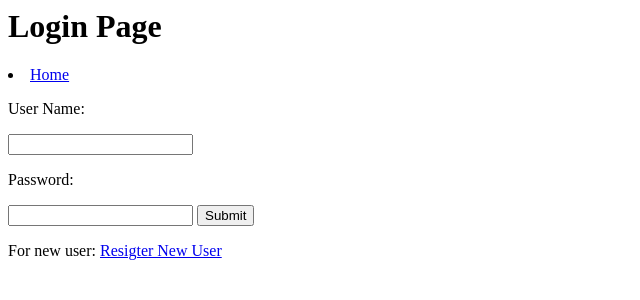
After one commit to vijay113/BasicOfPython, a Django app: page /login in a window 1280 px wide. The commit adds this page. Shown: the top 300 px of the page, without its empty margins (0-640 px from the left). Run offline with Django 3.2, Linux system fonts and the light colour scheme.

Commit message:
User Registration , Login, Logout in Pyhton n Django

```diff
--- /dev/null
+++ b/BasicsOfPython/MyPractices/MyConceptsLearning.py
@@ -0,0 +1 @@
+print("Hello")
--- a/Django_Apps/Blogging/blogging_users/urls.py
+++ b/Django_Apps/Blogging/blogging_users/urls.py
@@ -4,5 +4,8 @@ from . import views
 
 urlpatterns=[
     path("",views.index,name="index"),
-    path("register",views.register,name="register")
+    path("register",views.register,name="register"),
+    path("login",views.login,name="login"),
+    path("logout",views.logout,name="logout"),
+    path("post/<str:pk>",views.posts,name="post")
 ]
--- a/Django_Apps/Blogging/blogging_users/views.py
+++ b/Django_Apps/Blogging/blogging_users/views.py
@@ -1,11 +1,60 @@
 from django.http import HttpResponse
-from django.shortcuts import render
+from django.shortcuts import redirect, render
+from django.contrib.auth.models import User,auth
+from django.contrib import messages
 
 
 
 def register(request):
-    return render(request,"register.html")
+    if request.method == "POST":
+        username = request.POST["username"]
+        email = request.POST["email"]
+        password = request.POST["password"]
+        password2 = request.POST["password2"]
+
+        if password == password2:
+            # check mail is exists or not?
+            if User.objects.filter(email=email).exists():
+                messages.info(request,"email already used.")
+                return redirect("register")
+            elif User.objects.filter(username = username).exists():
+                messages.info(request,"User name already used.")
+                return redirect("register")
+            else:
+                user = User.objects.create_user(username=username,email=email,password=password)
+                user.save()
+                return redirect("login")
+        else:
+            messages.info(request,"Confirm Password is not same.")
+    else:
+        return render(request,"register.html")
 
 def index(request):
     return render(request,"Index.html")
     #return HttpResponse(request,"<h1>Welcome Users</h1>")
+
+def login(request):
+    if request.method == "POST":
+        username = request.POST["username"]
+        password = request.POST["password"]
+
+        user = auth.authenticate(username = username,password = password)
+
+        if user is not None:
+            auth.login(request,user)
+            return redirect("/")
+        else:
+            messages.info(request,"Credientials Invalid.")
+            return redirect("login")
+
+    else:
+        return render(request,"login.html")
+
+
+def logout(request):
+    auth.logout(request)
+    return redirect("login")
+
+
+def posts(request,pk):
+    return render(request,"post.html",{"pk":pk})
--- a/Django_Apps/Blogging/static/app.css
+++ b/Django_Apps/Blogging/static/app.css
@@ -0,0 +1,3 @@
+h5{
+    color: red;
+}
--- /dev/null
+++ b/Django_Apps/Blogging/templates/login.html
@@ -0,0 +1,30 @@
+{% load static %}
+
+<link rel="stylesheet" href="{% static 'app.css' %}"></link>
+<h1>
+    Login Page
+</h1>
+
+<li><a class="button" href="/">Home</a></li>
+
+
+
+{% for message in messages %}
+<h5>{{message}}</h5>
+{% endfor %}
+
+<form method="POST" action="login">
+    {% csrf_token %}
+    <p>User Name:</p>
+    <input type="text" name="username"/>
+    <p>Password:</p>
+    <input type="password" name="password"/>
+    <input type="submit"/>
+</form>
+
+<div>
+    <p>
+        For new user:
+        <a href="register">Resigter New User</a>
+    </p>
+</div>
--- /dev/null
+++ b/Django_Apps/Blogging/templates/post.html
@@ -0,0 +1,3 @@
+<h1>
+the value is url is {{pk}}
+</h1>
```
Also changed, not shown: Django_Apps/Blogging/templates/Index.html (+11 -2 lines), Django_Apps/Blogging/templates/register.html (+25 -2 lines), Django_Apps/Blogging/db.sqlite3.
